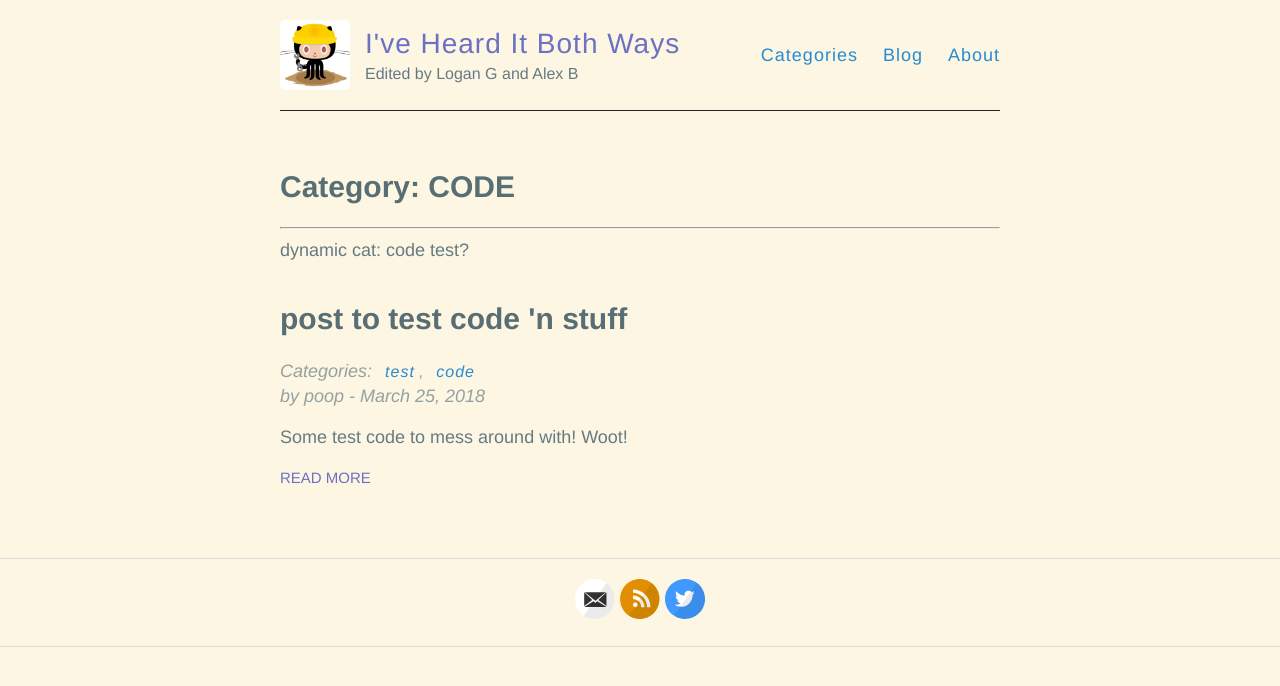
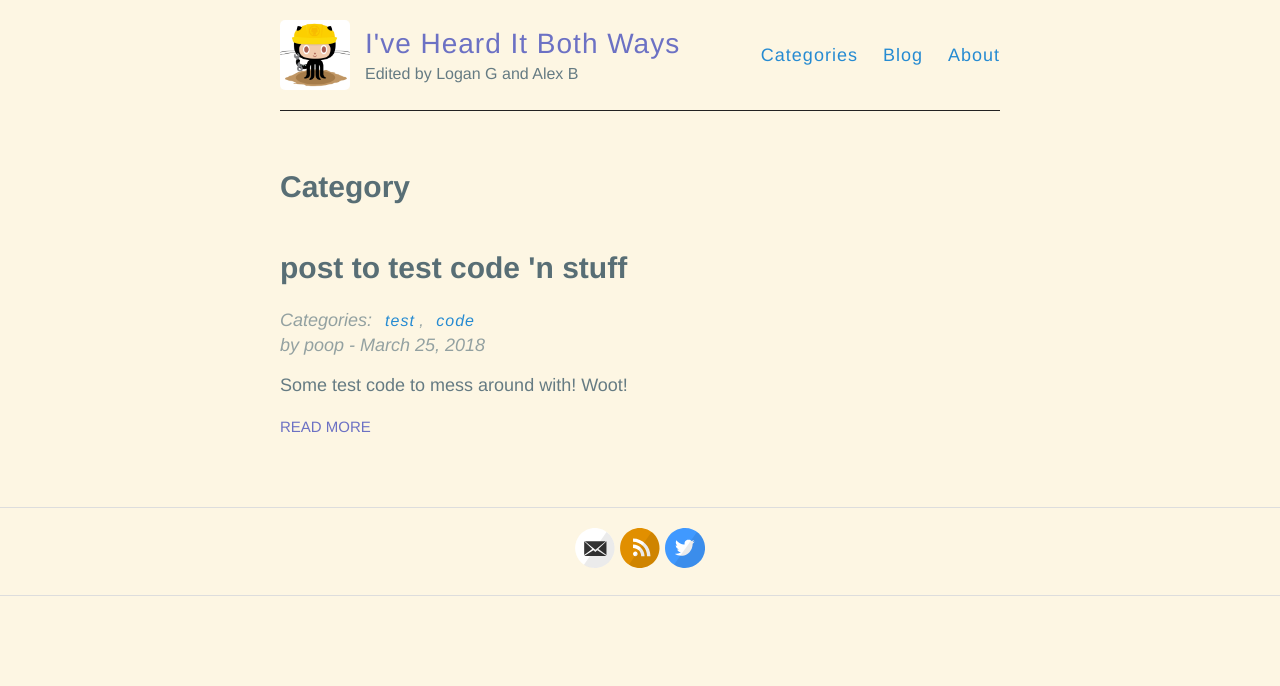
Before and after one commit to hencefarthing/hencefarthing.github.io, a Jekyll site: the page built from categories/code.md, in a window 1280 px wide. Shown: the top 686 px of the page. Built offline with Jekyll 4.4.1, drawn with Linux system fonts in a browser that asks for light colours.

Commit message:
no more passing category name needed

```diff
--- a/_layouts/category-page.html
+++ b/_layouts/category-page.html
@@ -2,13 +2,12 @@
 layout: page
 title: {{ page.title }}
 permalink: {{ page.permalink }}
-categoryName: {{ page.categoryName }}
 ---
 
+{% capture category_name %}{{ page.url | remove_first: '/categories/' }}{% endcapture %}
+
 <div class="posts">
-    dynamic cat: {{ page.url | remove_first: '/categories/' }}
-    test?
-    {% for post in site.categories[page.categoryName] %}
+    {% for post in site.categories[category_name] %}
         <article class="post">
 
             <h1><a href="{{ site.baseurl }}{{ post.url }}">{{ post.title }}</a></h1>
--- a/categories/code.md
+++ b/categories/code.md
@@ -2,5 +2,4 @@
 layout: category-page
 title: Category
 permalink: /categories/code
-categoryName: code
 ---
```
